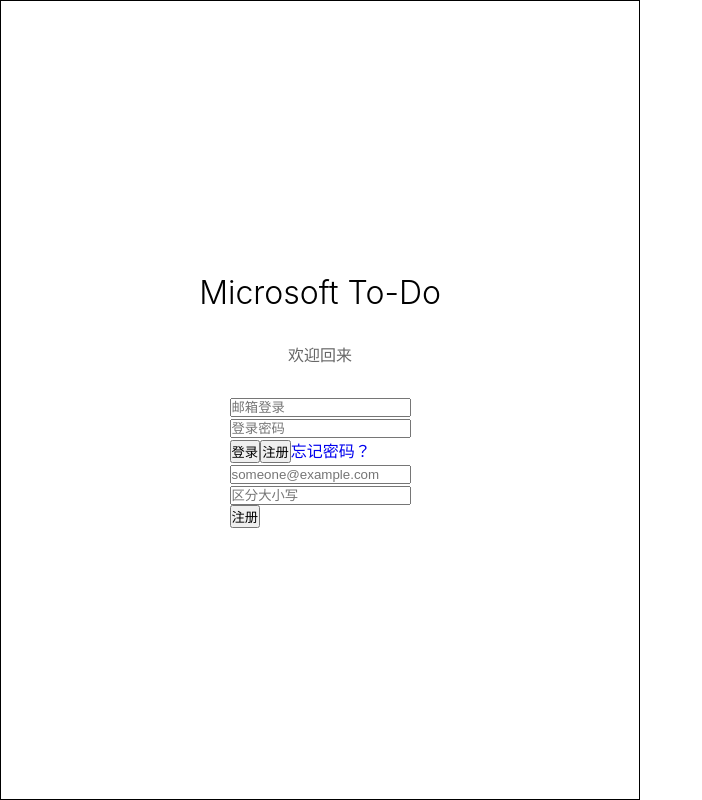
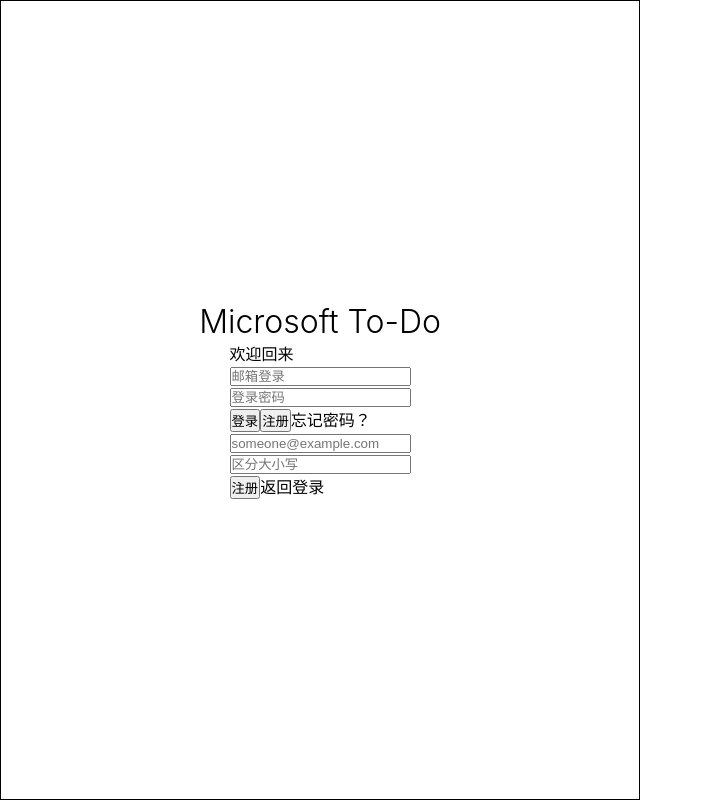
Before and after one commit to cmokj/todolist-project, a React (Create React App) app: page / in a window 1280 px wide. Shown: the whole page, without its empty margins (0-702 px from the left). Built offline with nearby package versions, Linux system fonts and the light colour scheme.

Commit message:
将登录/注册拆分为单独组件

```diff
--- a/src/App.css
+++ b/src/App.css
@@ -15,6 +15,7 @@
 }
 a {
     text-decoration: none;
+    color: inherit;
 }
 .icon {
     width: 1em; height: 1em;
--- /dev/null
+++ b/src/SignInForm.js
@@ -0,0 +1,25 @@
+import React, { Component } from 'react';
+import { directive } from '@babel/types';
+
+export default function () {
+    return (
+        <div>
+            <form className="signIn">
+                <div className="welcome">
+                    <span>欢迎回来</span>
+                </div>
+                <div className="row">
+                    <input type="text" placeholder="邮箱登录" />
+                </div>
+                <div className="row">
+                    <input type="password" placeholder="登录密码" />
+                </div>
+                <div className="signInOrSignUp">
+                    <button type="submit">登录</button>
+                    <button>注册</button>
+                    <a href="#">忘记密码？</a>
+                </div>
+            </form>
+        </div>
+    )
+}
--- /dev/null
+++ b/src/SignUpForm.js
@@ -0,0 +1,18 @@
+import React, { Component } from 'react';
+
+export default function () {
+    return (
+        <div>
+            <form className="signUp">
+                <div className="row">
+                    <input type="text" placeholder="someone@example.com" />
+                </div>
+                <div className="row">
+                    <input type="password" placeholder="区分大小写" />
+                </div>
+                <button type="submit">注册</button>
+                <a href="#">返回登录</a>
+            </form>
+        </div>
+    )
+}
--- a/src/UserDialog.css
+++ b/src/UserDialog.css
@@ -18,10 +18,10 @@
 .UserDialog-Wrapper > .UserDialog > .title > h1 {
     font-weight: 300;
 }
-.UserDialog-Wrapper > .UserDialog > .welcome {
+.UserDialog-Wrapper > .UserDialog > .panes > .signIn > .welcome {
     margin: 30px;
 }
-.UserDialog-Wrapper > .UserDialog > .welcome > span {
+.UserDialog-Wrapper > .UserDialog > .panes > .welcome > span {
     font-size: 16px;
     color: #666;
 }
--- a/src/UserDialog.js
+++ b/src/UserDialog.js
@@ -1,7 +1,15 @@
 import React, { Component } from 'react';
+import SignInForm from './SignInForm'
+import SignUpForm from './SignUpForm'
 import './UserDialog.css'
 
 export default class UserDialog extends Component {
+    constructor() {
+        super();
+        this.state = {
+            selected: 'signIn'
+        }
+    }
     render() {
         return (
             <div className="UserDialog-Wrapper">
@@ -12,32 +20,9 @@
                     <div className="title">
                         <h1>Microsoft To-Do</h1>
                     </div>
-                    <div className="welcome">
-                        <span>欢迎回来</span>
-                    </div>
                     <div className="panes">
-                        <form className="signIn">
-                            <div className="row">
-                                <input type="text" placeholder="邮箱登录" />
-                            </div>
-                            <div className="row">
-                                <input type="password" placeholder="登录密码" />
-                            </div>
-                            <div className="signInOrSignUp">
-                                <button type="submit">登录</button>
-                                <button>注册</button>
-                                <a href="#">忘记密码？</a>
-                            </div>
-                        </form>
-                        <form className="signUp">
-                            <div className="row">
-                                <input type="text" placeholder="someone@example.com" />
-                            </div>
-                            <div className="row">
-                                <input type="password" placeholder="区分大小写" />
-                            </div>
-                            <button type="submit">注册</button>
-                        </form>
+                        <SignInForm />
+                        <SignUpForm />
                     </div>
                 </div>
             </div >
```
